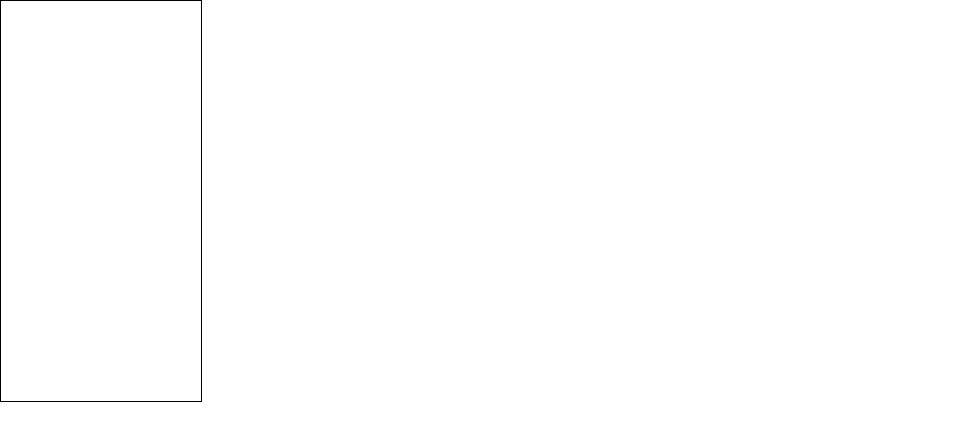
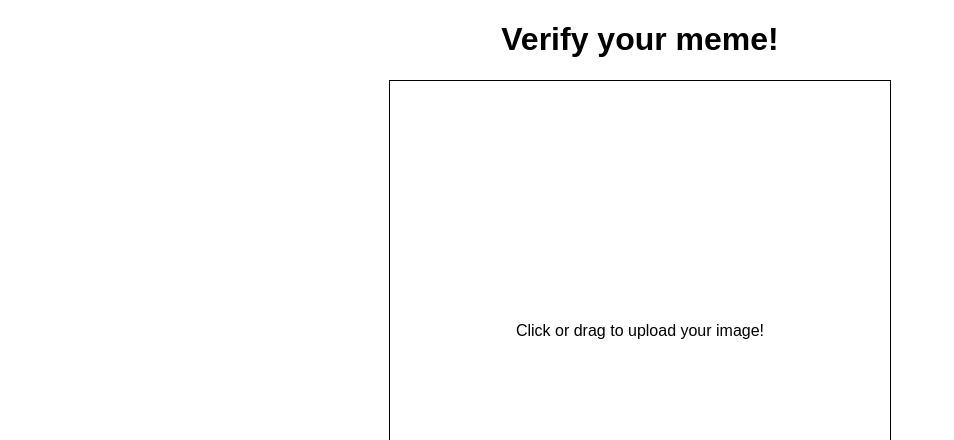
Before and after one commit to bnjmnhndrsn/meme-verifier, a React (Create React App) app: page / in a window 1280 px wide. Shown: the top 440 px of the page, without its empty margins (0-954 px from the left). Built offline with nearby package versions, Linux system fonts and the light colour scheme.

Commit message:
get page styled and stuff

```diff
--- a/src/App.css
+++ b/src/App.css
@@ -1,11 +1,29 @@
+.page-title {
+    text-align: center;
+}
+
 .file-dropzone {
-    height: 400px;
-    width: 200px;
+    margin: auto;
+    height: 500px;
+    width: 500px;
     border: 1px solid black;
+}
+
+.file-dropzone-empty, .file-dropzone-target {
+    line-height: 500px;
+    text-align: center;
 }
 
 .file-dropzone.file-dropzone-active {
     border-style: dotted;
+}
+
+.file-dropzone.file-dropzone-empty {
+    cursor: pointer;
+}
+
+.file-dropzone.file-dropzone-active .file-dropzone-empty {
+    display: none;
 }
 
 .file-dropzone .file-dropzone-target {
@@ -15,3 +33,8 @@
 .file-dropzone.file-dropzone-active .file-dropzone-target {
     display: block;
 }
+
+.meme-canvas {
+    margin: auto;
+    display: block;
+}
--- a/src/App.js
+++ b/src/App.js
@@ -19,12 +19,15 @@ class App extends Component {
 
     render() {
       return (
-          <div>
-              {
-                  this.state.image ?
-                  <Canvas image={this.state.image} maxWidth={400} maxHeight={400} /> :
-                  <FileUpload onAddImage={this.onAddImage} />
-              }
+          <div className="app">
+              <h1 className="page-title">Verify your meme!</h1>
+              <div className="content">
+                  {
+                      this.state.image ?
+                      <Canvas image={this.state.image} maxWidth={500} maxHeight={500} /> :
+                      <FileUpload onAddImage={this.onAddImage} />
+                  }
+              </div>
           </div>
       );
     }
--- a/src/components/Canvas.js
+++ b/src/components/Canvas.js
@@ -30,6 +30,7 @@ export default class Canvas extends React.Component {
         const { height, width } = this.getDimensions();
         return (
             <canvas
+                className="meme-canvas"
                 ref={(node) => { if (node) { this._canvas = node }}}
                 height={height}
                 width={width}
--- a/src/components/FileUpload.js
+++ b/src/components/FileUpload.js
@@ -24,8 +24,11 @@ export default class FileUpload extends React.Component {
                 multiple={false}
                 ref="dropzone"
             >
+                <div className="file-dropzone-empty">
+                    Click or drag to upload your image!
+                </div>
                 <div className="file-dropzone-target">
-                    Drop Image Here
+                    Drop file here!
                 </div>
             </Dropzone>
         );
```
